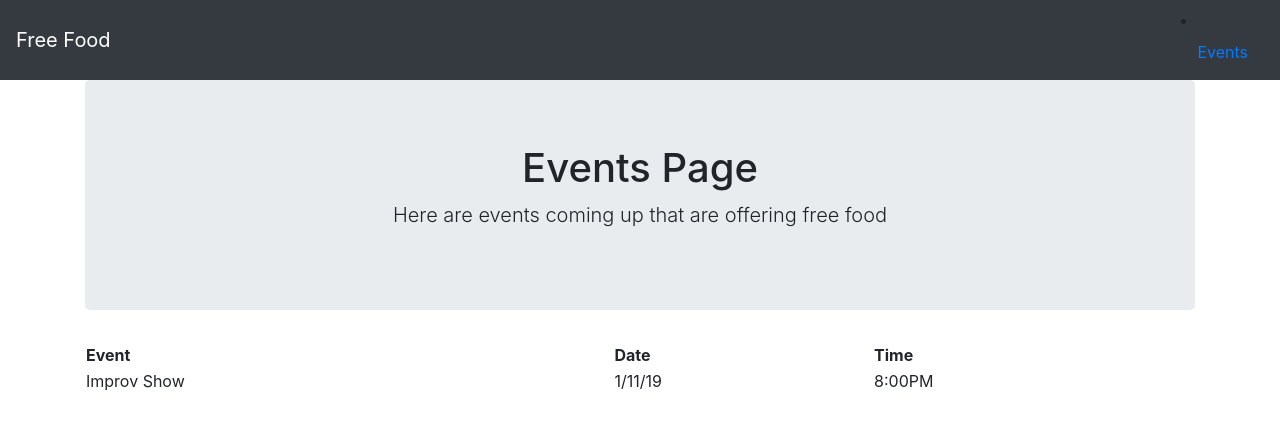
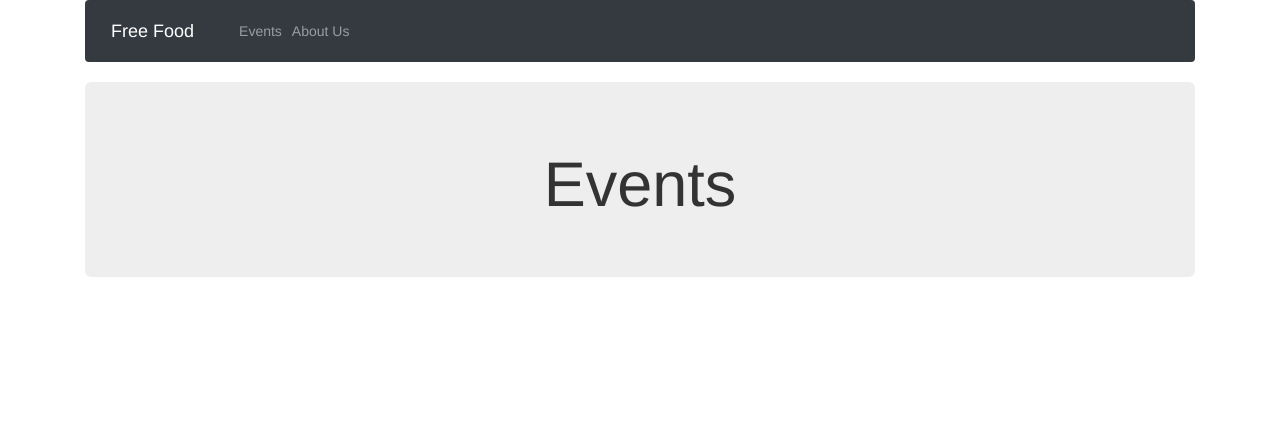
Before and after one commit to kissmax/Free-Food-Web-App, a Flask app: page /events in a window 1280 px wide. Shown: the top 430 px of the page. Run offline with Flask 2, Linux system fonts and the light colour scheme; some libraries are stand-ins or nearby versions.

Commit message:
Added Events Table

```diff
--- a/app.py
+++ b/app.py
@@ -10,5 +10,9 @@ def index():
 def events():
     return render_template('events.html')
 
+@app.route('/about')
+def about():
+    return render_template('about.html')
+
 if __name__ == '__main__':
     app.run(debug=True)
--- a/templates/events.html
+++ b/templates/events.html
@@ -1,20 +1,54 @@
 {% extends 'layout.html' %}
 
 {% block body %}
-  <div class= "jumbotron text-center">
-    <h1>Events Page</h1>
-    <p class = "lead">Here are events coming up that are offering free food</p>
+{% include 'includes/_navbar.html' %}
+
+<div class= "jumbotron text-center">
+  <h1>Events</h1>
+
+  <script src="https://ajax.googleapis.com/ajax/libs/jquery/3.1.0/jquery.min.js"></script>
+  <link rel="stylesheet" href="https://maxcdn.bootstrapcdn.com/bootstrap/3.3.6/css/bootstrap.min.css" />
+  <script src="https://maxcdn.bootstrapcdn.com/bootstrap/3.3.7/js/bootstrap.min.js"></script>
+
+  <div class="container">
+   <div class="table-responsive">
+    <div id="events_table">
+    </div>
+   </div>
   </div>
-  <table style="width:100%">
-  <tr>
-    <th>Event</th>
-    <th>Date</th>
-    <th>Time</th>
-  </tr>
-  <tr>
-    <td>Improv Show</td>
-    <td>1/11/19</td>
-    <td>8:00PM</td>
-  </tr>
-</table>
+
+<script>
+  $(document).ready(function(){
+    $.ajax({
+      url:"static/Output6.csv",
+      dataType:"text",
+      success:function(data)
+    {
+      var event_data = data.split(/\r?\n|\r/);
+      var table_data = '<table class="table table-bordered table-striped">';
+      for(var count = 0; count<event_data.length; count++) {
+        var cell_data = event_data[count].split(',');
+        table_data += '<tr>';
+
+          for(var cell_count=0; cell_count<cell_data.length; cell_count++) {
+            name = cell_data[cell_count]
+            name = name.replace(/\+/g,',')
+            name = name.replace(/@/g,'')
+            cell_data[cell_count] = name
+            if (name.includes("http")){
+              table_data += '<td><a href ="'+name+'">link</a></td>'
+            } else if(count === 0) {
+              table_data += '<th>'+cell_data[cell_count]+'</th>';
+            } else {
+              table_data += '<td>'+cell_data[cell_count]+'</td>';
+            }
+          }
+        table_data += '</tr>';
+      }
+      table_data += '</table>';
+      $('#events_table').html(table_data);
+    }
+    });
+  });
+</script>
 {% endblock %}
--- a/templates/includes/_navbar.html
+++ b/templates/includes/_navbar.html
@@ -1,6 +1,13 @@
-<nav class="navbar navbar-default navbar-dark bg-dark">
+<nav class="navbar navbar-expand-md navbar-dark bg-dark">
   <a class="navbar-brand" href="/">Free Food</a>
-  <li class="nav-item">
-    <a class="nav-link" href="/events">Events</a>
-  </li>
+  <div class="navbar-collapse collapse w-100 order-1 order-md-0 dual-collapse2">
+    <ul class="navbar-nav mr-auto">
+              <li class="nav-item">
+                  <a class="nav-link" href="/events">Events</a>
+              </li>
+              <li class="nav-item">
+                  <a class="nav-link" href="/about">About Us</a>
+              </li>
+    </ul>
+  </div>
 </nav>
--- a/templates/layout.html
+++ b/templates/layout.html
@@ -6,7 +6,7 @@
       <link rel="stylesheet" href = "https://stackpath.bootstrapcdn.com/bootstrap/4.2.1/css/bootstrap.min.css">
     </head>
     <body>
-      {% include 'includes/_navbar.html' %}
+      <script src="//ajax.googleapis.com/ajax/libs/jquery/1.11.1/jquery.min.js"></script>
       <div class="container">
         {% block body %}{% endblock %}
       </div>
```
Also changed, not shown: templates/home.html (+23 -0 lines), 1 other file.
